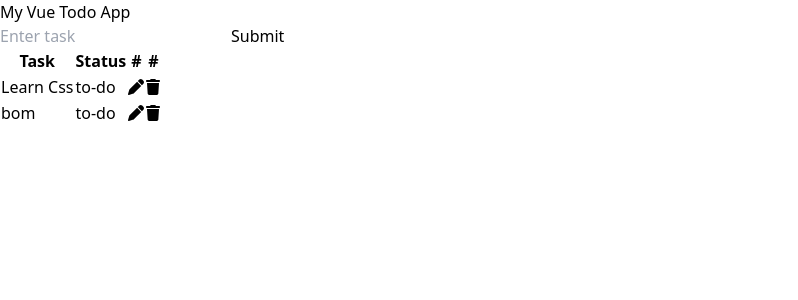
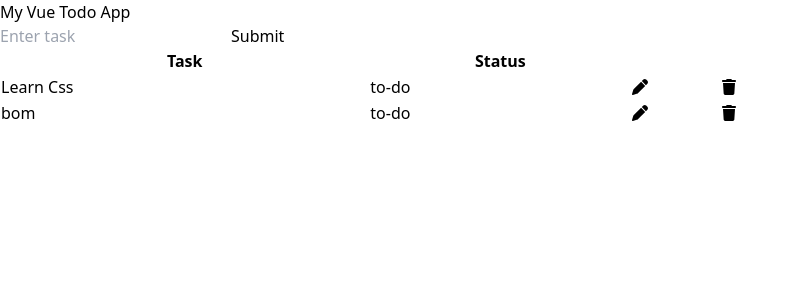
Before and after one commit to anjaplemenitas/vue-todo-app, a Vue app: page / in a window 1280 px wide. Shown: the top 300 px of the page, without its empty margins (0-798 px from the left). Built offline with nearby package versions, Linux system fonts and the light colour scheme.

Commit message:
changing status added

```diff
--- a/src/components/TodoApp.vue
+++ b/src/components/TodoApp.vue
@@ -21,23 +21,19 @@
     <!-- task table -->
     <div class="container flex justify-center mx-auto mt-5">
       <div class="flex flex-col">
-        <div class="w-full">
+        <!-- <div class="w-full"> -->
         <div class="border-b border-gray-200 shadow">
-            <table class="divide-y divide-gray-300">
-              <thead class="bg-gray-50">
+          <table class="divide-y divide-gray-300" style="width: 50rem;">
+            <thead class="text-left bg-gray-50">
               <tr>
-                  <th class="px-6 py-2 text-xs text-gray-500">
+                <th class="pl-5 py-2 text-xs text-gray-500">
                   Task
                 </th>
-                  <th class="px-6 py-2 text-xs text-gray-500">
+                <th class="pl-5 py-2 w-40 text-xs text-gray-500">
                   Status
                 </th>
-                  <th class="px-6 py-2 text-xs text-gray-500">
-                    #
-                  </th>
-                  <th class="px-6 py-2 text-xs text-gray-500">
-                    #
-                  </th>
+                <th class="py-2 text-xs text-gray-500"></th>
+                <th class="py-2 text-xs text-gray-500"></th>
               </tr>
             </thead>
             <tbody class="bg-white divide-y divide-gray-300">
@@ -52,21 +48,25 @@
                   </div>
                 </td>
                 <td class="px-6 py-4">
-                    <div class="text-sm text-gray-500">{{ task.status }}</div>
+                  <div class="text-sm text-gray-500">
+                    <span @click="changeStatus(index)" class="cursor-pointer">
+                      {{ task.status }}
+                    </span>
+                  </div>
                 </td>
 
-                  <td class="px-6 py-4">
+                <td class="w-20 px-6 py-4">
                   <div
                     @click="editTask(index)"
-                      class="px-4 py-1 text-sm text-black-600 bg-blue-100 rounded-full"
+                    class="text-center px-4 py-1 text-sm text-black-600 bg-blue-100 rounded-full"
                   >
                     <span class="fa fa-pen"></span>
                   </div>
                 </td>
-                  <td class="px-6 py-4">
+                <td class="w-20 px-6 py-4">
                   <div
                     @click="deleteTask(index)"
-                      class="px-4 py-1 text-sm text-black-400 bg-red-100 rounded-full"
+                    class="text-center px-4 py-1 text-sm text-black-400 bg-red-100 rounded-full"
                   >
                     <span class="fa fa-trash"></span>
                   </div>
@@ -77,7 +77,7 @@
         </div>
       </div>
     </div>
-    </div>
+    <!-- </div> -->
   </div>
 </template>
 
@@ -91,6 +91,7 @@ export default {
     return {
       task: '',
       editedTask: null,
+      avaliableStatuses: ['to-do', 'in-progress', 'done'],
       tasks: [
         { name: 'Learn Css', status: 'to-do' },
         { name: 'bom', status: 'to-do' },
@@ -118,6 +119,12 @@ export default {
       this.task = this.tasks[index].name
       this.editedTask = index
     },
+
+    changeStatus(index) {
+      let newIndex = this.avaliableStatuses.indexOf(this.tasks[index].status)
+      if (++newIndex > 2) newIndex = 0
+      this.tasks[index].status = this.avaliableStatuses[newIndex]
+    },
   },
 }
 </script>
```
Lines whose indentation alone changed are shown as unchanged.
